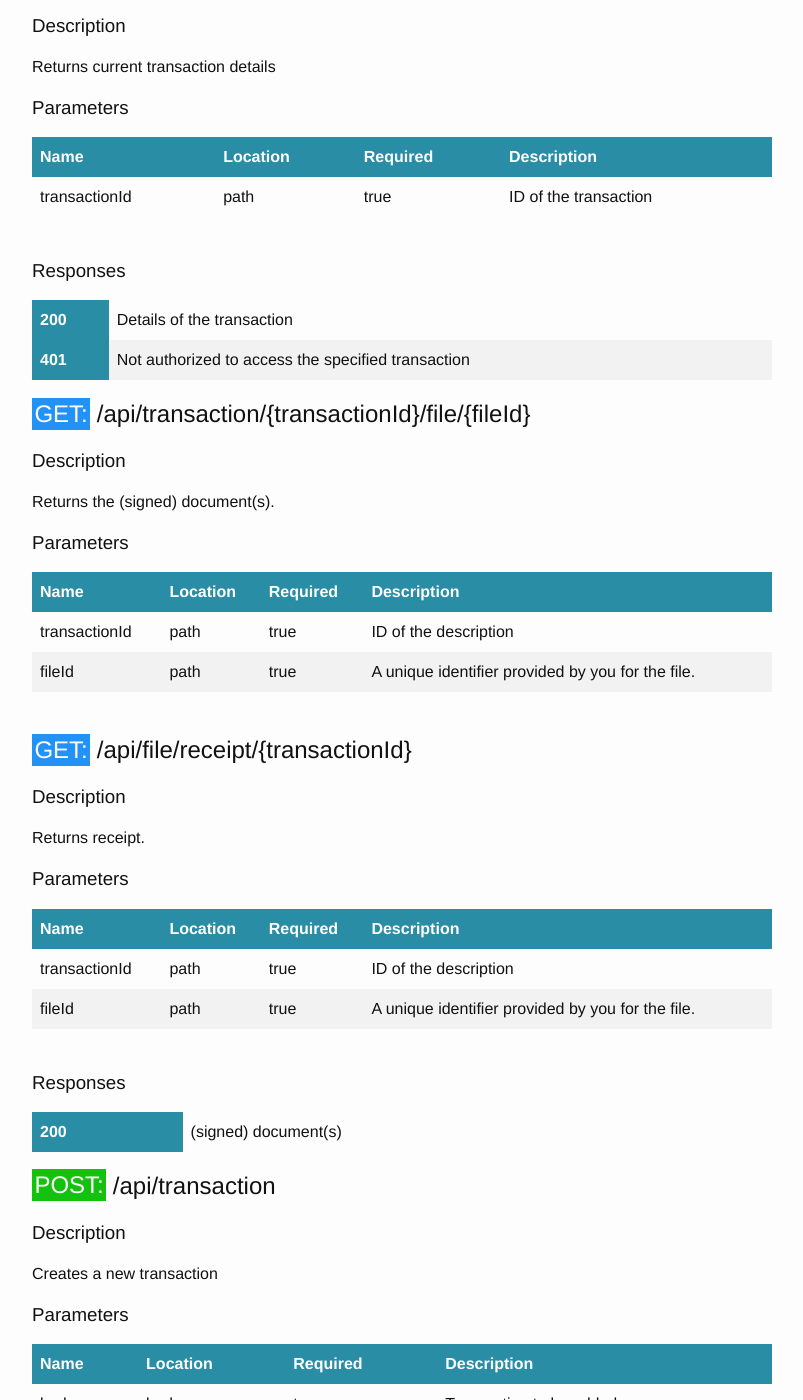
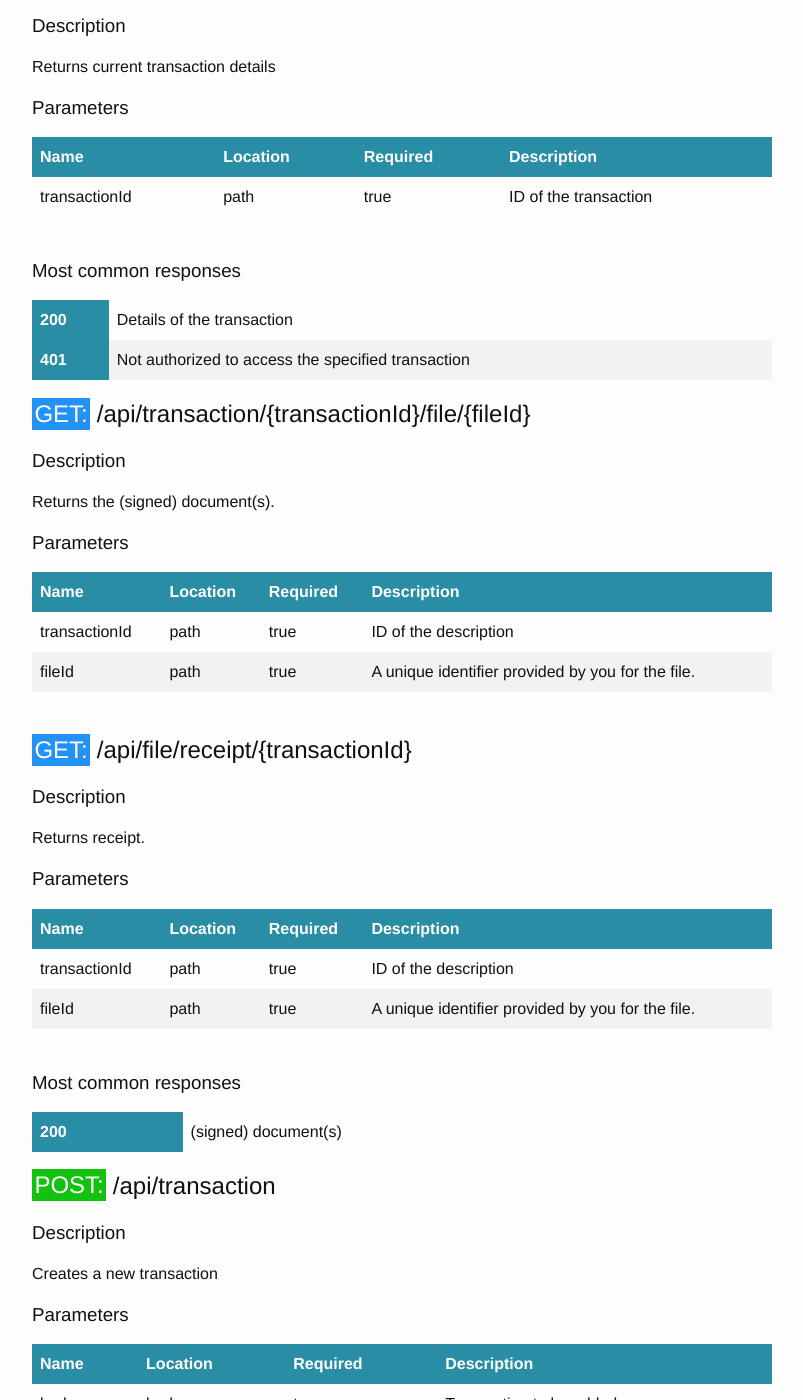
Before and after one commit to markohantula/evidos.github.io, a Jekyll site: the page built from index.html, in a window 1280 px wide and 1400 px high, scrolled down 785 px. Shown: the whole window, without its empty margins (238-1041 px from the left). Built offline with Jekyll 4.4.1, drawn with Linux system fonts in a browser that asks for light colours; some of the changed text lies outside the part shown.

Commit message:
Change responses header to most common responses

```diff
--- a/index.html
+++ b/index.html
@@ -171,7 +171,7 @@ layout: default
 
       <!-- Begin Response section -->
       {% if method.responses | first %}
-        <h3>Responses</h3>
+        <h3>Most common responses</h3>
         <table>
           <tbody>
           {% for r in method.responses %}
```
